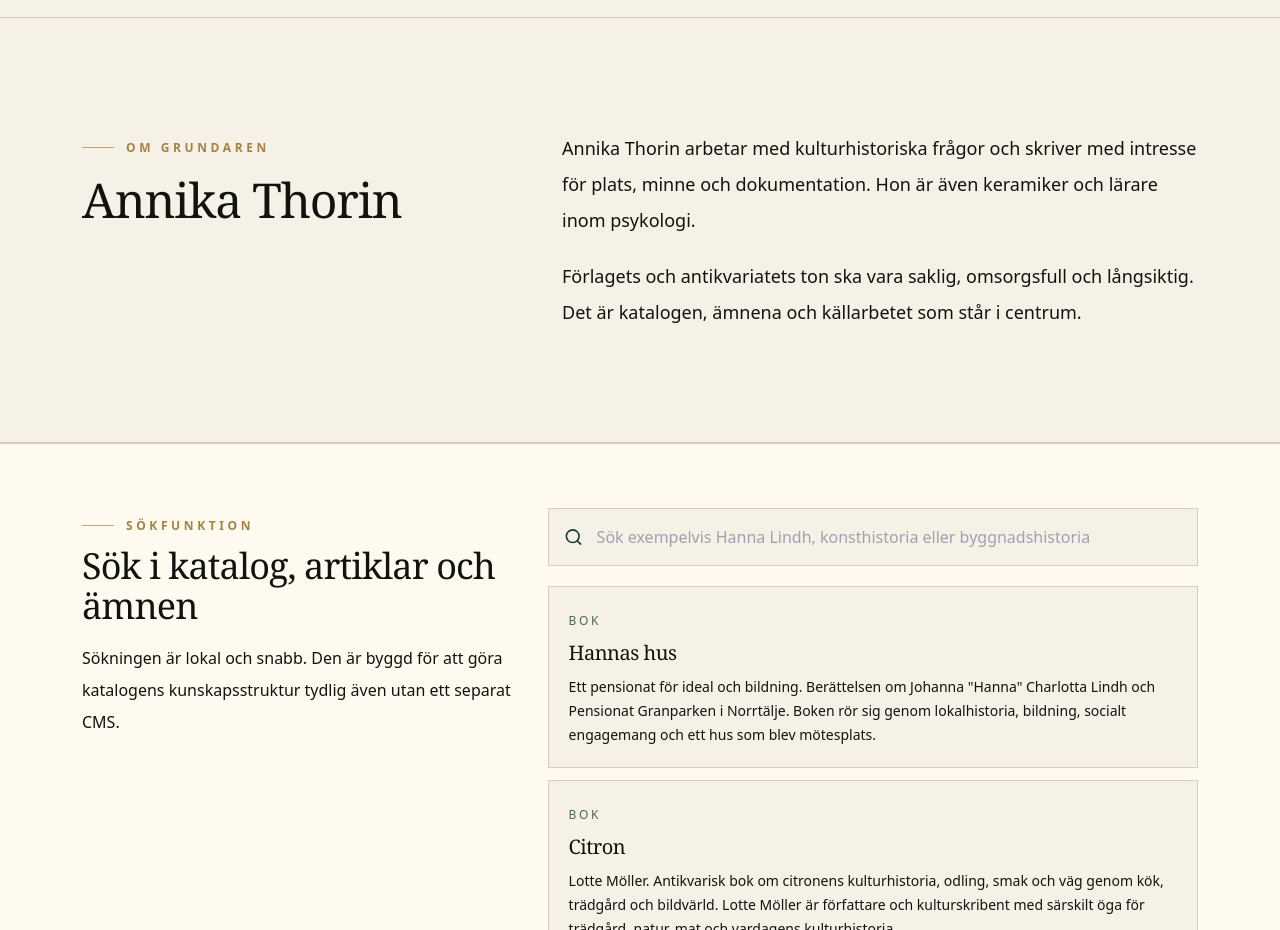
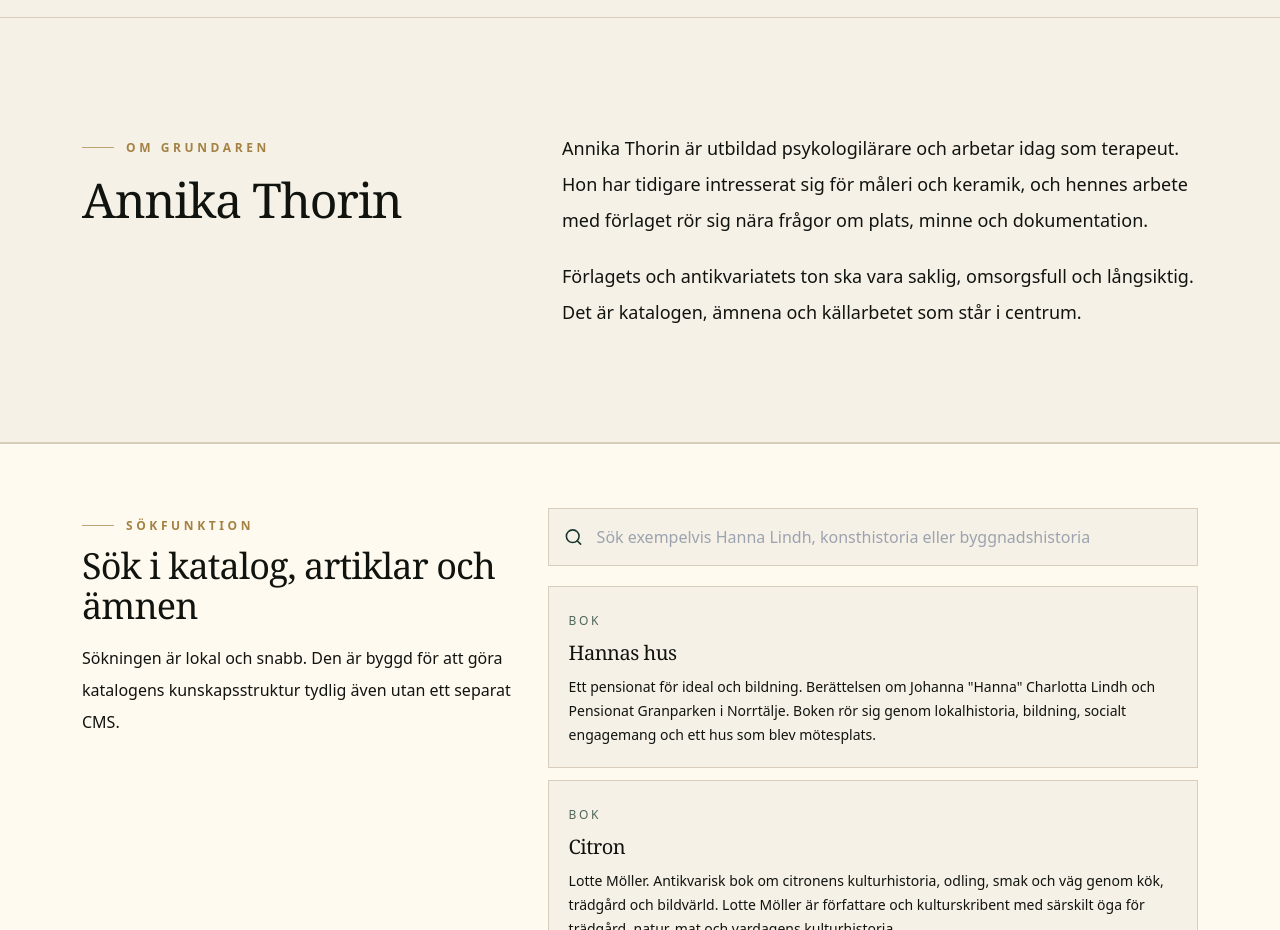
Before and after one commit to FredrikAnthony/ornflychts, a Next.js app: page / in a window 1280 px wide. Shown: the part 5780-6710 px from the top of the page. Built offline with nearby package versions, Linux system fonts and the light colour scheme.

Commit message:
Update founder description

```diff
--- a/app/page.tsx
+++ b/app/page.tsx
@@ -156,8 +156,9 @@ export default function HomePage() {
           </div>
           <div className="space-y-5 text-lg leading-9 text-ink/76 dark:text-ivory/76">
             <p>
-              Annika Thorin arbetar med kulturhistoriska frågor och skriver med intresse för plats, minne och
-              dokumentation. Hon är även keramiker och lärare inom psykologi.
+              Annika Thorin är utbildad psykologilärare och arbetar idag som terapeut. Hon har tidigare intresserat sig
+              för måleri och keramik, och hennes arbete med förlaget rör sig nära frågor om plats, minne och
+              dokumentation.
             </p>
             <p>
               Förlagets och antikvariatets ton ska vara saklig, omsorgsfull och långsiktig. Det är katalogen, ämnena
```
